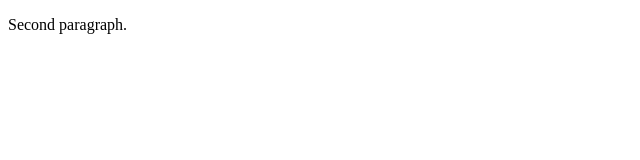
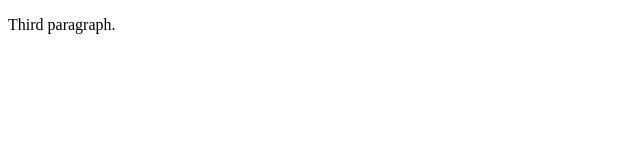
Before and after one commit to rowan28/learning-git, a plain HTML site: page index.html in a window 1280 px wide. Shown: the full height of the page, 0-640 px from the left. Drawn offline with Linux system fonts and the light colour scheme.

```diff
--- a/index.html
+++ b/index.html
@@ -4,6 +4,6 @@
   <title>Page Title</title>
 </head>
 <body>
-  <p>Second paragraph.</p>
+  <p>Third paragraph.</p>
 </body>
 </html>
```
